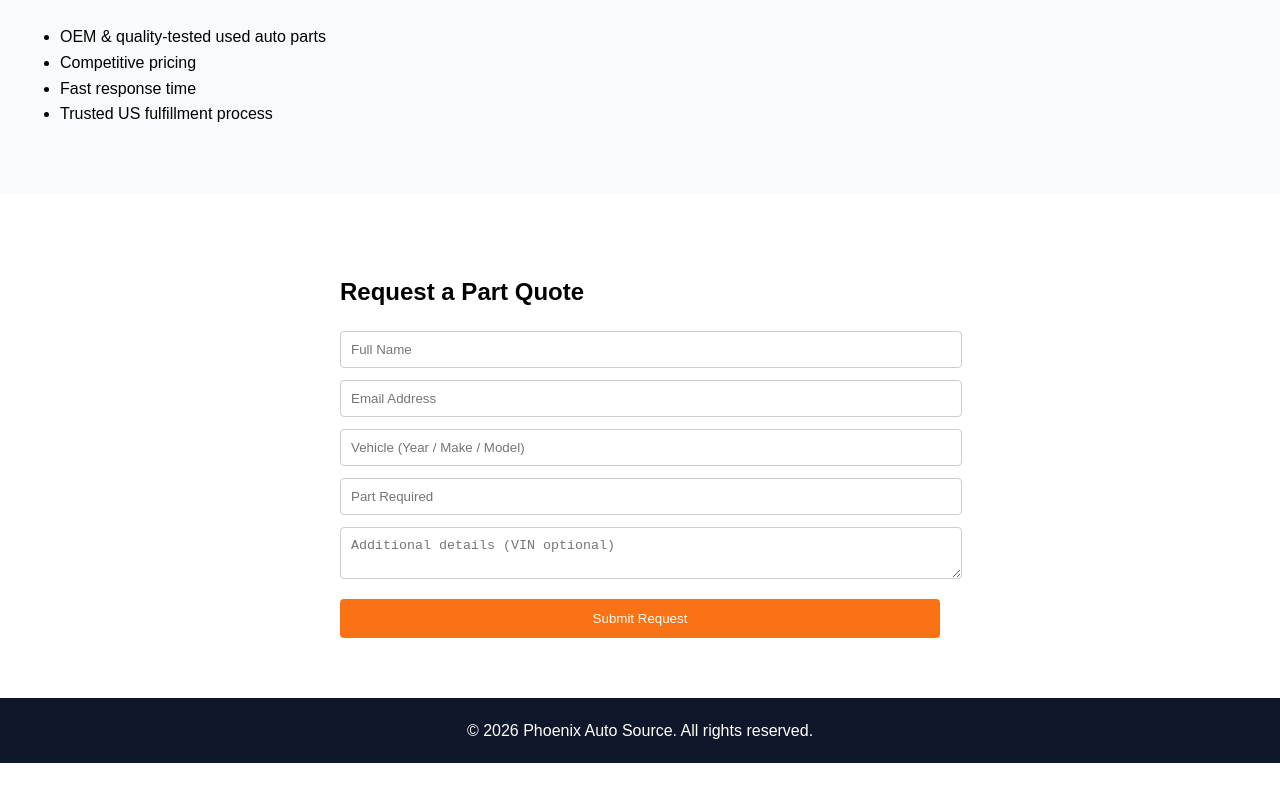
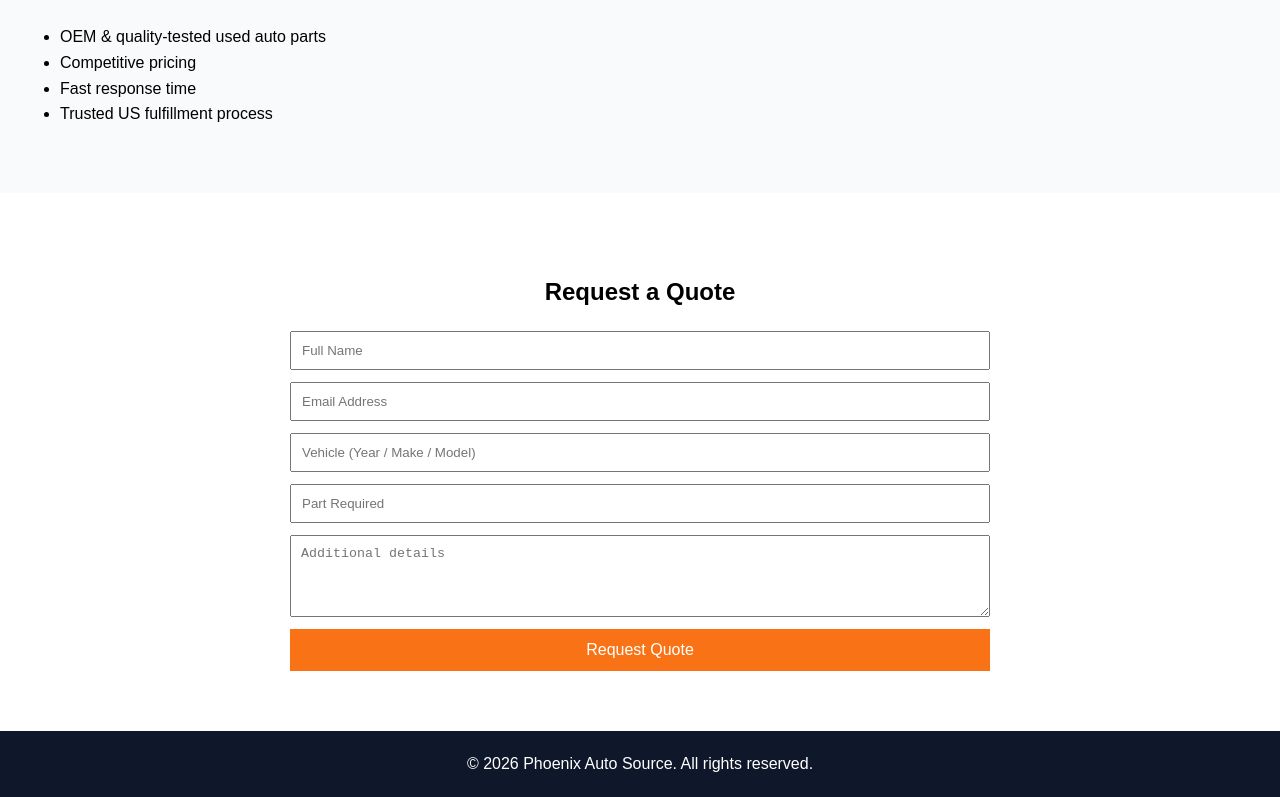
Before and after one commit to Rohith229200/Phoenixautosource, a Next.js app: page / in a window 1280 px wide. Shown: the part 721-1518 px from the top of the page. Before the commit the page ends 1484 px from the top, so only its background shows below. Built offline with nearby package versions, Linux system fonts and the light colour scheme.

Commit message:
Update page.jsx

```diff
--- a/app/page.jsx
+++ b/app/page.jsx
@@ -44,27 +44,82 @@ export default function Home() {
       </section>
 
       {/* QUOTE FORM */}
-      <section id="quote" style={{ padding: "60px 20px", maxWidth: "600px", margin: "auto" }}>
-        <h2>Request a Part Quote</h2>
+<section
+  id="quote"
+  style={{
+    padding: "60px 20px",
+    maxWidth: "700px",
+    margin: "0 auto"
+  }}
+>
+  <h2 style={{ textAlign: "center", marginBottom: "20px" }}>
+    Request a Quote
+  </h2>
 
   {submitted ? (
-          <p style={{ color: "green", fontWeight: "bold" }}>
-            Thank you. Your request has been received. Our team will contact you shortly.
+    <p style={{ textAlign: "center", color: "green", fontSize: "18px" }}>
+      Thank you. Our team will contact you shortly.
     </p>
   ) : (
     <form
-            action="https://formspree.io/f/YOUR_FORM_ID"
+      action="https://formspree.io/f/mqebajrl"
       method="POST"
-            onSubmit={() => setSubmitted(true)}
+      onSubmit={(e) => {
+  setSubmitted(true);
+}}
+      style={{ display: "grid", gap: "12px" }}
     >
-            <input type="text" name="name" placeholder="Full Name" required style={inputStyle} />
-            <input type="email" name="email" placeholder="Email Address" required style={inputStyle} />
-            <input type="text" name="vehicle" placeholder="Vehicle (Year / Make / Model)" required style={inputStyle} />
-            <input type="text" name="part" placeholder="Part Required" required style={inputStyle} />
-            <textarea name="message" placeholder="Additional details (VIN optional)" style={inputStyle} />
+      <input
+        type="text"
+        name="name"
+        placeholder="Full Name"
+        required
+        style={{ padding: "10px" }}
+      />
 
-            <button type="submit" style={buttonStyle}>
-              Submit Request
+      <input
+        type="email"
+        name="email"
+        placeholder="Email Address"
+        required
+        style={{ padding: "10px" }}
+      />
+
+      <input
+        type="text"
+        name="vehicle"
+        placeholder="Vehicle (Year / Make / Model)"
+        required
+        style={{ padding: "10px" }}
+      />
+
+      <input
+        type="text"
+        name="part"
+        placeholder="Part Required"
+        required
+        style={{ padding: "10px" }}
+      />
+
+      <textarea
+        name="message"
+        placeholder="Additional details"
+        rows="4"
+        style={{ padding: "10px" }}
+      ></textarea>
+
+      <button
+        type="submit"
+        style={{
+          padding: "12px",
+          background: "#f97316",
+          color: "#fff",
+          border: "none",
+          fontSize: "16px",
+          cursor: "pointer"
+        }}
+      >
+        Request Quote
       </button>
     </form>
   )}
```
Lines whose indentation alone changed are shown as unchanged.
